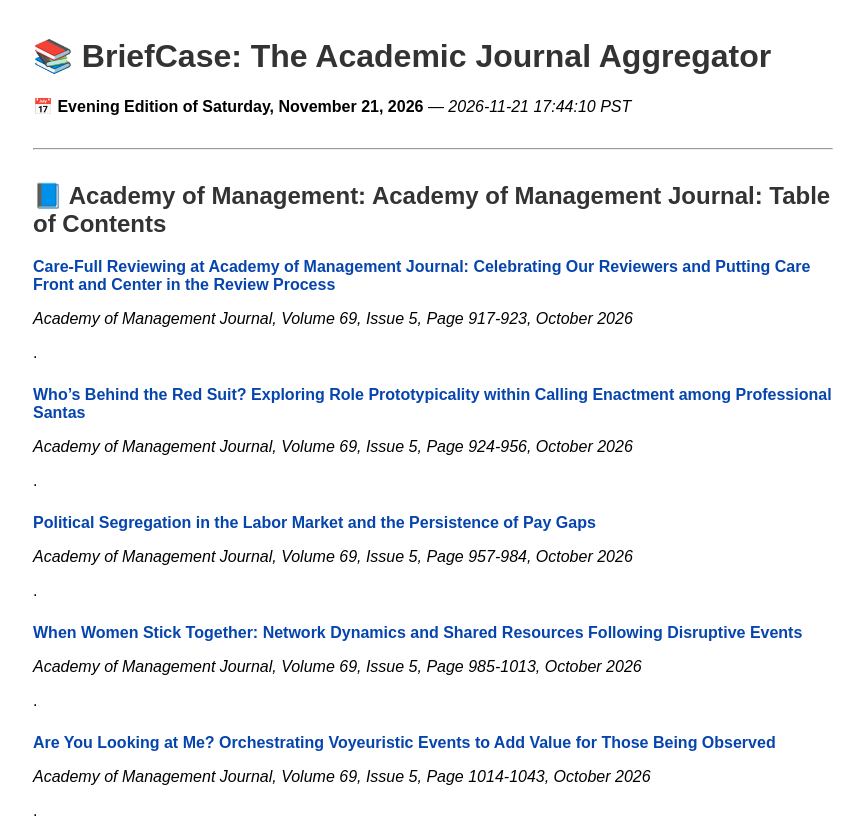
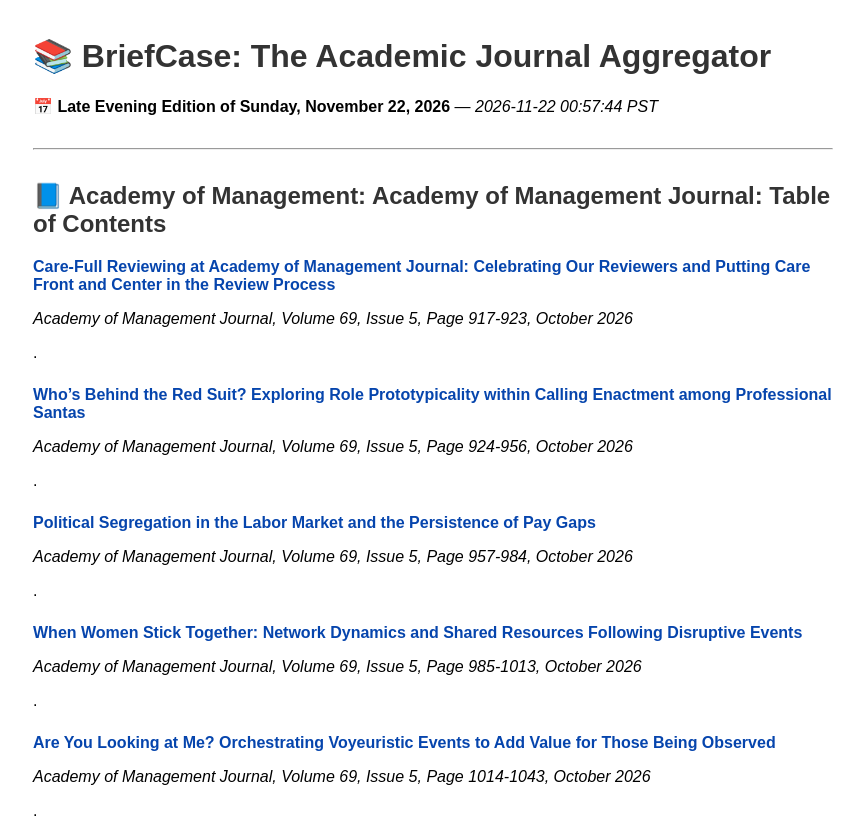
Before and after one commit to GrumpsCat/briefcaseapp, a plain HTML site: page index.html in a window 1280 px wide. Shown: the top 823 px of the page, without its empty margins (207-1069 px from the left). Drawn offline with Linux system fonts and the light colour scheme.

Commit message:
✅ Auto update: Sun Nov 22 08:57:55 UTC 2026

```diff
--- a/index.html
+++ b/index.html
@@ -14,7 +14,7 @@
 </head>
 <body>
 <h1>📚 BriefCase: The Academic Journal Aggregator</h1>
-<p>📅 <strong>Evening Edition of Saturday, November 21, 2026</strong> — <em>2026-11-21 17:44:10 PST</em></p><hr>
+<p>📅 <strong>Late Evening Edition of Sunday, November 22, 2026</strong> — <em>2026-11-22 00:57:44 PST</em></p><hr>
 <h2>📘 Academy of Management: Academy of Management Journal: Table of Contents</h2>
 <div style='margin-bottom: 1.5em;'>
 <p><strong><a href='https://journals.aom.org/doi/abs/10.5465/amj.2026.4005?af=R'>Care-Full Reviewing at Academy of Management Journal: Celebrating Our Reviewers and Putting Care Front and Center in the Review Process</a></strong></p>
```
Also changed, not shown: proof-it-ran.txt.
